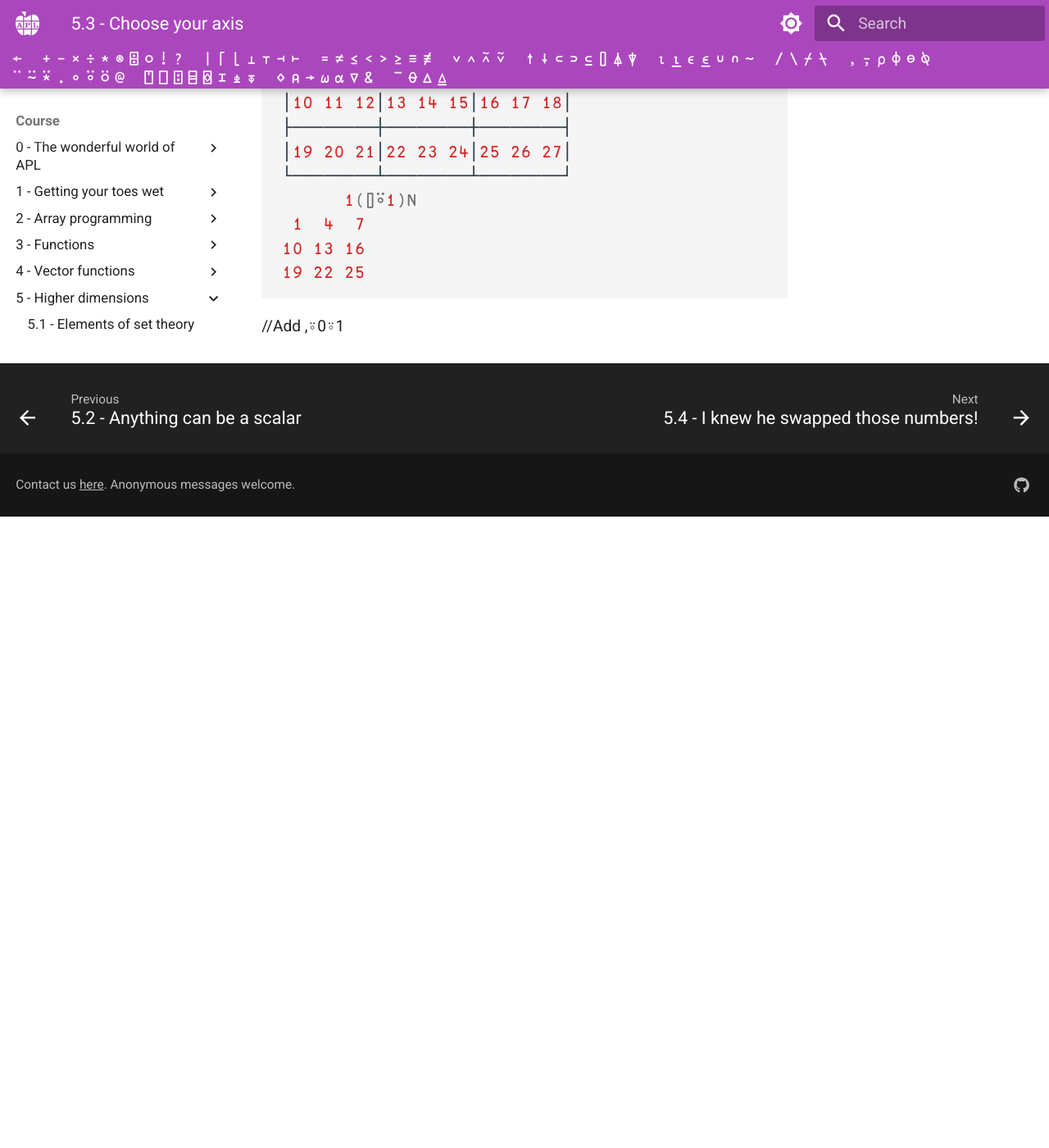
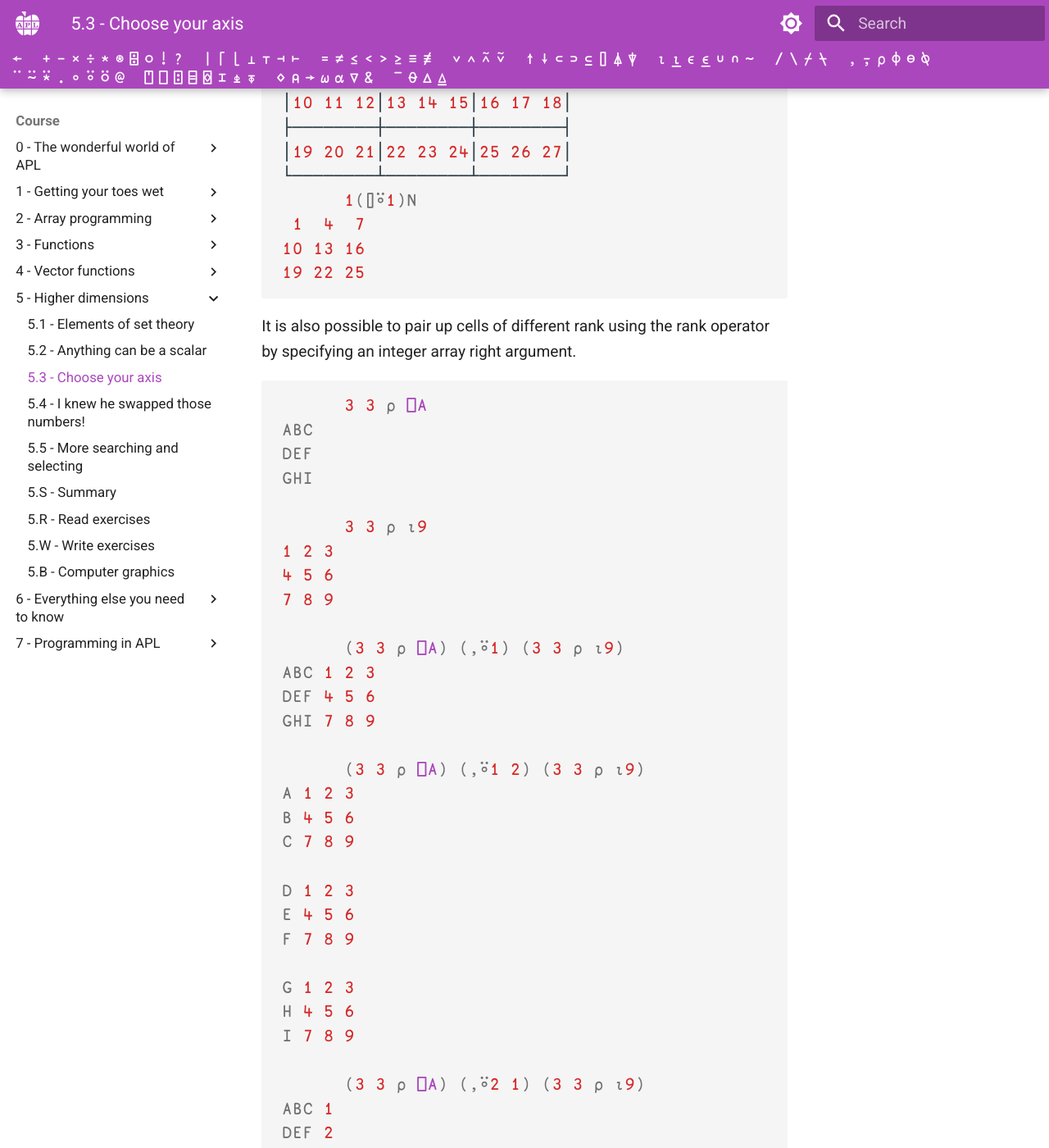
Before and after one commit to APLMOOC/APLMOOC, an MkDocs documentation site: the page built from docs/course/ch5/part3.md, in a window 1280 px wide and 1400 px high, scrolled down 11987 px. Shown: the whole window at 82% size. Built offline with MkDocs 1.6.1 and Material for MkDocs 9.7.7, drawn with Linux system fonts in a browser that asks for light colours; some web fonts are replaced; a script that is not in the unit is left out; comment, search, counter and statistics services are not loaded; before the commit the page ends 12617 px from its top, so only the background shows below that; some of the changed text lies outside the part shown.

Commit message:
Include rank operator acting with integer array right argument

````diff
--- a/docs/course/ch5/part3.md
+++ b/docs/course/ch5/part3.md
@@ -307,4 +307,47 @@ It is equivalent to bracket indexing, but can be used like any other operator.
 19 22 25
 ```
 
-//Add ,⍤0⍤1
+It is also possible to pair up cells of different rank using the rank operator by specifying an integer array right argument.
+
+```apl
+      3 3 ⍴ ⎕A
+ABC
+DEF
+GHI
+
+      3 3 ⍴ ⍳9
+1 2 3
+4 5 6
+7 8 9
+
+      (3 3 ⍴ ⎕A) (,⍤1) (3 3 ⍴ ⍳9)
+ABC 1 2 3
+DEF 4 5 6
+GHI 7 8 9
+
+      (3 3 ⍴ ⎕A) (,⍤1 2) (3 3 ⍴ ⍳9)
+A 1 2 3
+B 4 5 6
+C 7 8 9
+
+D 1 2 3
+E 4 5 6
+F 7 8 9
+
+G 1 2 3
+H 4 5 6
+I 7 8 9
+
+      (3 3 ⍴ ⎕A) (,⍤2 1) (3 3 ⍴ ⍳9)
+ABC 1
+DEF 2
+GHI 3
+
+ABC 4
+DEF 5
+GHI 6
+
+ABC 7
+DEF 8
+GHI 9
+```
````
